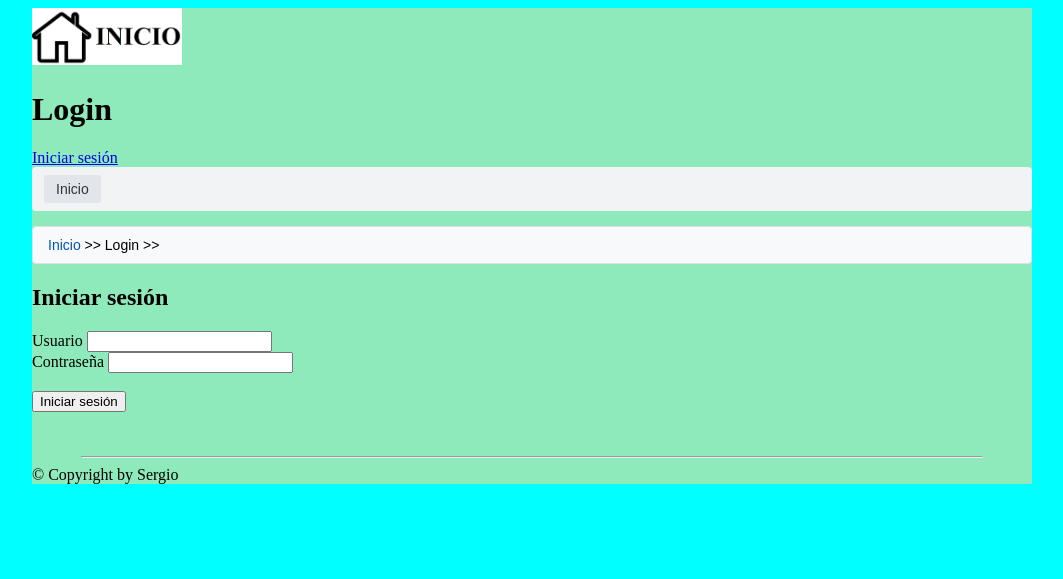
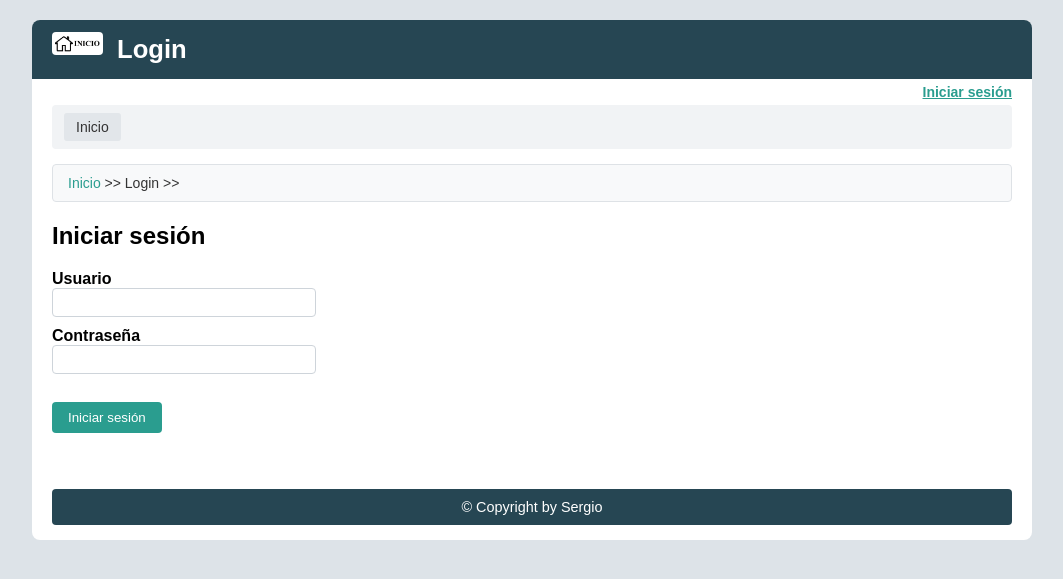
Before and after one commit to svilcam671/26-27_relacion8, a PHP site: page /aplicacion/acceso/login.php in a window 1280 px wide. Shown: the top 579 px of the page, without its empty margins (108-1171 px from the left). Run offline with PHP 8.4, Linux system fonts and the light colour scheme.

Commit message:
fix y estilos

```diff
--- a/web/aplicacion/acceso/login.php
+++ b/web/aplicacion/acceso/login.php
@@ -40,8 +40,12 @@ if (isset($_POST["login"])) {
         // registro el usuario en la sesion con el usuario (nick), el nombre del usuario guardado y los permisos de ese usuario
         $acceso->registrarUsuario($usuario, $acl->getNombre($codUsuario), $acl->getPermisos($codUsuario));
 
-        // redirecciono a la ultima direccion visitada antes de ir al formulario de inicio de sesion
-        $dir = $_SESSION["paginaActual"];
+        // redirecciono a la ultima direccion visitada antes de ir al formulario de inicio de sesion o al inicio en caso de no haberla
+        $dir = "/index.php";
+        if (isset($_SESSION["paginaActual"])) {
+            $dir = $_SESSION["paginaActual"];
+        }
+
         header("Location: $dir");
         exit;
     }
--- a/web/aplicacion/plantilla/plantilla.php
+++ b/web/aplicacion/plantilla/plantilla.php
@@ -97,7 +97,7 @@ function inicioCuerpo(string $cabecera, array $ubicacion = [])
                             <?php
 
                             // si ademas el usuario tiene permisos para ver la pagina de personalizar se muestra el enlace a la pagina de personalizar los colores
-                            if ($acceso->puedePermiso(1)) {
+                            if ($acceso->puedePermiso(2)) {
 
                                 ?>
                                     <li><a href="/aplicacion/personalizar/personalizar.php">Personalizar</a></li>
--- a/web/estilos/base.css
+++ b/web/estilos/base.css
@@ -1,41 +1,71 @@
-@charset "UTF8";
+@charset "UTF-8";
 
 body {
-    background-color: cyan;
+    background-color: #dde3e8;
     font-size: 16px;
+    font-family: Arial, sans-serif;
+    margin: 0;
+    padding: 20px 0;
 }
 
 #documento{
     margin: 0 auto;
-    background-color: #8ee9bb;
-    width: 1000px;
-}
-#cabecera{
-    background-color: #14e737;
-    padding: 5px;
-}
-#cabecera #logo{
-    width: 75px;
-    height: 50px;
+    background-color: #ffffff;
+    max-width: 1000px;
+    padding: 0 0 15px 0;
+    border-radius: 8px;
+    overflow: hidden;
+    position: relative;
 }
 
-#cabecera #titulo{
-    font-size: 1.3em;
-    font-style: italic;
+/* Cabecera (antes #cabecera; en la plantilla es <header>) */
+header{
+    background-color: #264653;
+    color: white;
+    padding: 5px 20px 5px 85px;
+}
+
+#titulo{
+    font-size: 1.6em;
+    margin: 10px 0;
+}
+
+/* Imagen de inicio colocada dentro de la franja de la cabecera */
+#imgInicio {
+    position: absolute;
+    top: 12px;
+    left: 20px;
+    width: 45px;
+    background-color: white;
+    padding: 3px;
+    border-radius: 4px;
+}
+
+/* Barra de login */
+#barraLogin {
+    text-align: right;
+    font-size: 14px;
+    padding: 5px 20px;
+}
+
+#barraLogin a {
+    color: #2a9d8f;
+    font-weight: bold;
 }
 
 /*Estilos barra de ubicacion*/
 #barraUbicacion {
     background-color: #f8f9fa;
     padding: 10px 15px;
+    margin: 0 20px 15px 20px;
     border-radius: 4px;
-    font-family: Arial, sans-serif;
     font-size: 14px;
     border: 1px solid #dee2e6;
+    color: #333;
 }
 
 #barraUbicacion a {
-    color: #0056b3;
+    color: #2a9d8f;
     text-decoration: none;
 }
 
@@ -48,7 +78,7 @@ body {
     background-color: #f1f3f5;
     padding: 8px 12px;
     border-radius: 4px;
-    margin-bottom: 15px;
+    margin: 0 20px 15px 20px;
 }
 
 #barraMenu ul {
@@ -71,42 +101,64 @@ body {
     padding: 6px 12px;
     text-decoration: none;
     border-radius: 3px;
-    font-family: Arial, sans-serif;
     font-size: 14px;
 }
 
 #barraMenu a:hover {
-    background-color: #d6dbdf;
+    background-color: #2a9d8f;
+    color: white;
 }
 
-#imgInicio {
-    width: 15%;
+/* Contenido de cada página */
+#documento > div:not([id]) {
+    padding: 0 20px;
 }
 
-.boton{
-    background-color: blue;
-    color:white;
-    border:1px black solid;
+label {
+    display: block;
+    margin-top: 10px;
+    font-weight: bold;
+}
+
+input[type="text"],
+input[type="password"],
+select,
+textarea {
+    padding: 6px;
+    border: 1px solid #ced4da;
+    border-radius: 4px;
+}
+
+input[type="text"],
+input[type="password"],
+select {
+    width: 250px;
+}
+
+.boton,
+input[type="submit"] {
+    background-color: #2a9d8f;
+    color: white;
+    border: none;
+    border-radius: 4px;
+    padding: 8px 16px;
+    margin-top: 10px;
+    cursor: pointer;
 }
 
 .boton a{
     text-decoration: none;
-    color:white;
+    color: white;
 }
 
 .boton a:visited{
     text-decoration: none;
-    color:white;
+    color: white;
 }
 
-.boton a:hover{
-    background-color:cyan;
-    color: black;
-}
-
-.boton:hover{
-    background-color:cyan;
-    color: black;
+.boton:hover,
+input[type="submit"]:hover {
+    background-color: #21867a;
 }
 
 .tabla{
@@ -117,43 +169,48 @@ body {
 }
 
 .tabla th{
-    background-color: teal;
-    color: blue;
-}
-.tabla tr.par{
-    background-color: black;
+    background-color: #264653;
     color: white;
-
 }
 
-/**.tabla tr.impar{
+.tabla tr.par{
+    background-color: #f1f3f5;
+}
 
-}*/
+/* Pie (antes #pie; en la plantilla es <footer>) */
+footer{
+    background-color: #264653;
+    color: white;
+    font-size: 0.9em;
+    padding: 10px;
+    margin: 20px 20px 0 20px;
+    border-radius: 4px;
+    text-align: center;
+}
 
-#pie{
-    background-color: #81e714;
-    color: blue;
-    font-size: 1.5 em;
-    padding: 5px;
+footer hr {
+    display: none;
 }
 
 .for_texto{
-    border:blue thin solid;
+    border: 1px solid #ced4da;
     background-color: white;
     padding: 2px;
-    margin:2px;
+    margin: 2px;
     border-radius: 4px;
 }
+
 .error{
     background-color: white;
-    color:red;
-    border:thin solid red;
-    padding:5px;
+    color: #e63946;
+    border: thin solid #e63946;
+    border-radius: 4px;
+    padding: 3px 6px;
+    font-size: 14px;
 }
 
 table, table tr, table td, table th {
-
-    border: 1px solid black;
+    border: 1px solid #ced4da;
     border-collapse: collapse;
     padding: 10px;
     text-align: center;
--- a/web/index.php
+++ b/web/index.php
@@ -6,7 +6,7 @@ $barra=[
     [
         "TEXTO"=> "Inicio",
         "ENLACE"=> "/index.php",
-        "ADICIONAL" => ">>"
+        "ADICIONAL" => " >> "
         ],
         /*[
         "TEXTO"=> "otro",
```
Also changed, not shown: web/cabecera.php (+14 -10 lines).
